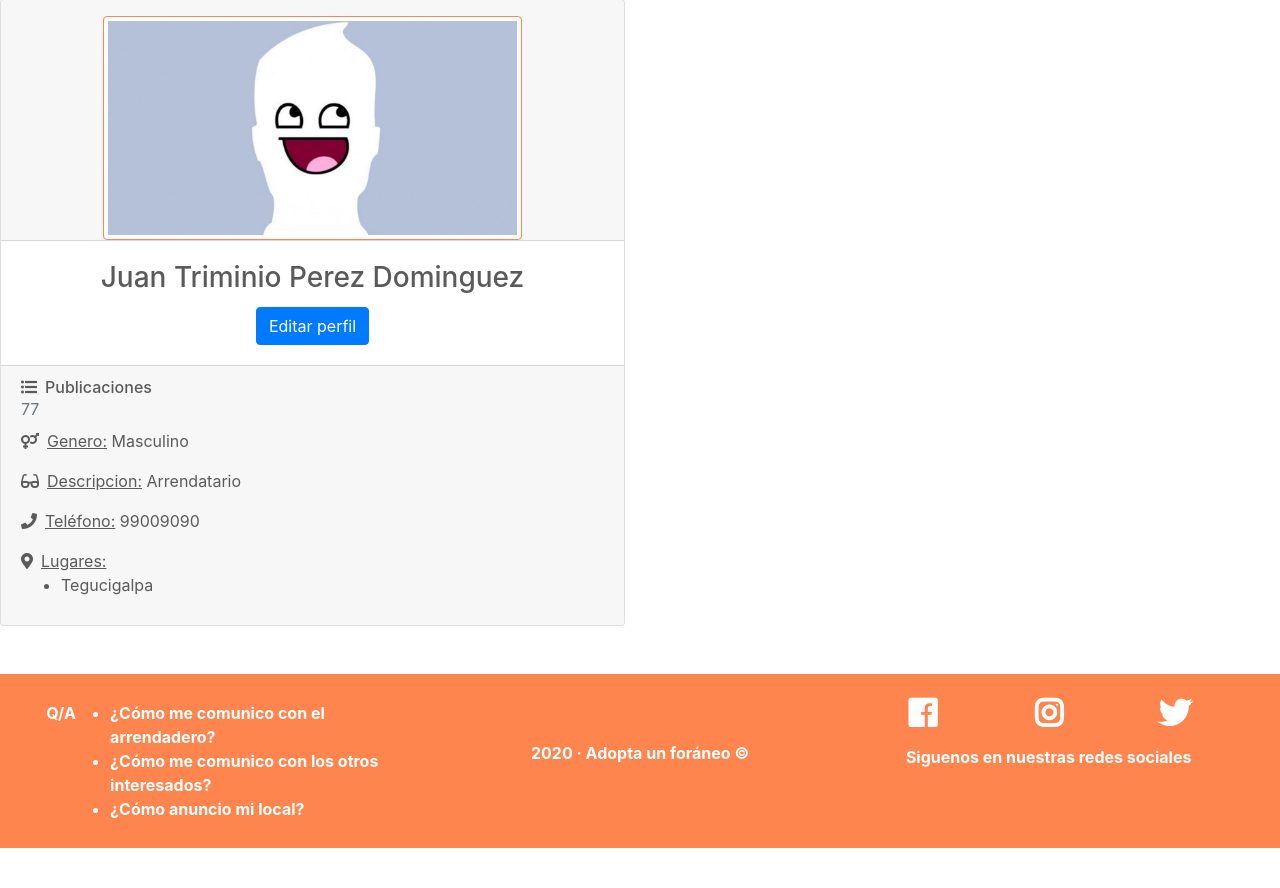
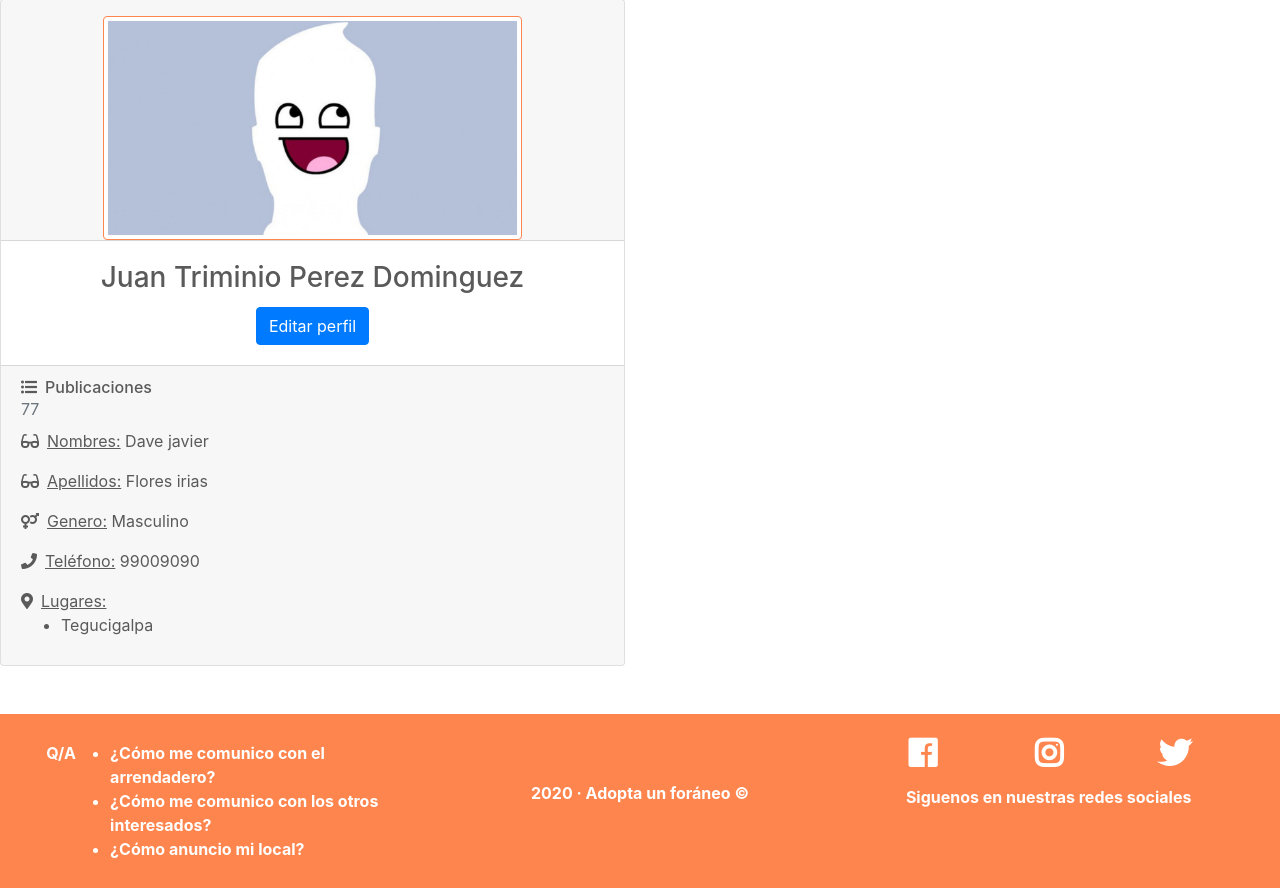
Before and after one commit to abulnes16/adopta_un_foraneo, a Django app: page /app/profile/ in a window 1280 px wide. Shown: the part 59-947 px from the top of the page. Before the commit the page ends 907 px from the top, so only its background shows below. Run offline with Django 3.2, Linux system fonts and the light colour scheme; parts of the project's set-up code (start-up, migrations or seed data) failed here and were passed over; some libraries are stand-ins or nearby versions.

Commit message:
arreglando pagina de usuario

```diff
--- a/templates/userprofile.html
+++ b/templates/userprofile.html
@@ -30,7 +30,20 @@
                                                 <span>ADVERTENCIA: Por favor introduzca de nuevo sus datos en los campos vacíos, de lo contrario serán borrados de la base de datos<i class="fas fa-sad-tear ml-1"></i></span>
                                             </div>
                                             <div class="modal-body">
-                                            <div class="form-group row">
+
+                                                <div class="form-group row">
+                                                    <label for="Nombres" class="col-md-3 col-form-label"><i class="fas fa-glasses mr-2"></i>Nombres:</label>
+                                                    <div class="col-md-9">
+                                                        <input type="text" class="form-control" id="Nombres" maxlength="45" value="Dave Javier">
+                                                    </div>
+                                                </div>
+                                                <div class="form-group row">
+                                                    <label for="Apellidos" class="col-md-3 col-form-label"><i class="fas fa-glasses mr-2"></i>Apellidos:</label>
+                                                    <div class="col-md-9">
+                                                        <input type="text" class="form-control" id="Apellidos" maxlength="45" value="Flores Irias">
+                                                    </div>
+                                                </div>
+                                                <div class="form-group row">
                                                     <label for="cambiarFotoPerfil" class="col-md-3 col-form-label"><i class="fas fa-camera mr-2"></i>Foto de perfil:</label>
                                                     <div class="col-md-9">
                                                         <input type="file" class="form-control mt-2" id="cambiarFotoPerfil" maxlength="300" value="img/profile-profile-pic.jpg">
@@ -48,6 +61,13 @@
                                                         <input type="text" class="form-control" id="num-telefono" maxlength="45" value="99009090">
                                                     </div>
                                                 </div>
+                                                <div class="form-group row">
+                                                    <label for="genero" class="col-md-3 col-form-label"><i class="fas fa-glasses mr-2"></i>Genero:</label>
+                                                    <div class="col-md-9">
+                                                        <input type="text" class="form-control" id="genero" maxlength="45" value="Masculino">
+                                                    </div>
+                                                </div>
+
                                             </div>
                                             <div class="modal-footer">
                                                 <button type="button" class="btn btn-secondary" data-dismiss="modal">Cerrar</button>
@@ -63,8 +83,9 @@
                                     <div class="h6 mb-0"><i class="fas fa-list-ul mr-2"></i>Publicaciones</div>
                                     <div id="divNumPosts" class="text-muted mb-2">77</div>
                                 </div>
+                                <div id="Nombres" class="mb-3"><u><i class="fas fa-glasses mr-2"></i>Nombres:</u> Dave javier</div>
+                                <div id="Apellidos" class="mb-3"><u><i class="fas fa-glasses mr-2"></i>Apellidos:</u> Flores irias</div>
                                 <div id="profileProfileGender" class="mb-3"><u><i class="fas fa-venus-mars mr-2"></i>Genero:</u> Masculino</div>
-                                    <div id="profileProfileDescripcion" class="mb-3"><u><i class="fas fa-glasses mr-2"></i>Descripcion:</u> Arrendatario</div>
                                     <div id="profileProfilePhone" class="mb-3"><u><i class="fas fa-phone mr-2"></i>Teléfono:</u> 99009090</div>
                                     <div id="profileProfileLugar" class="mb-3">
                                     <u><i class="fas fa-map-marker-alt mr-2"></i>Lugares:</u>
```
